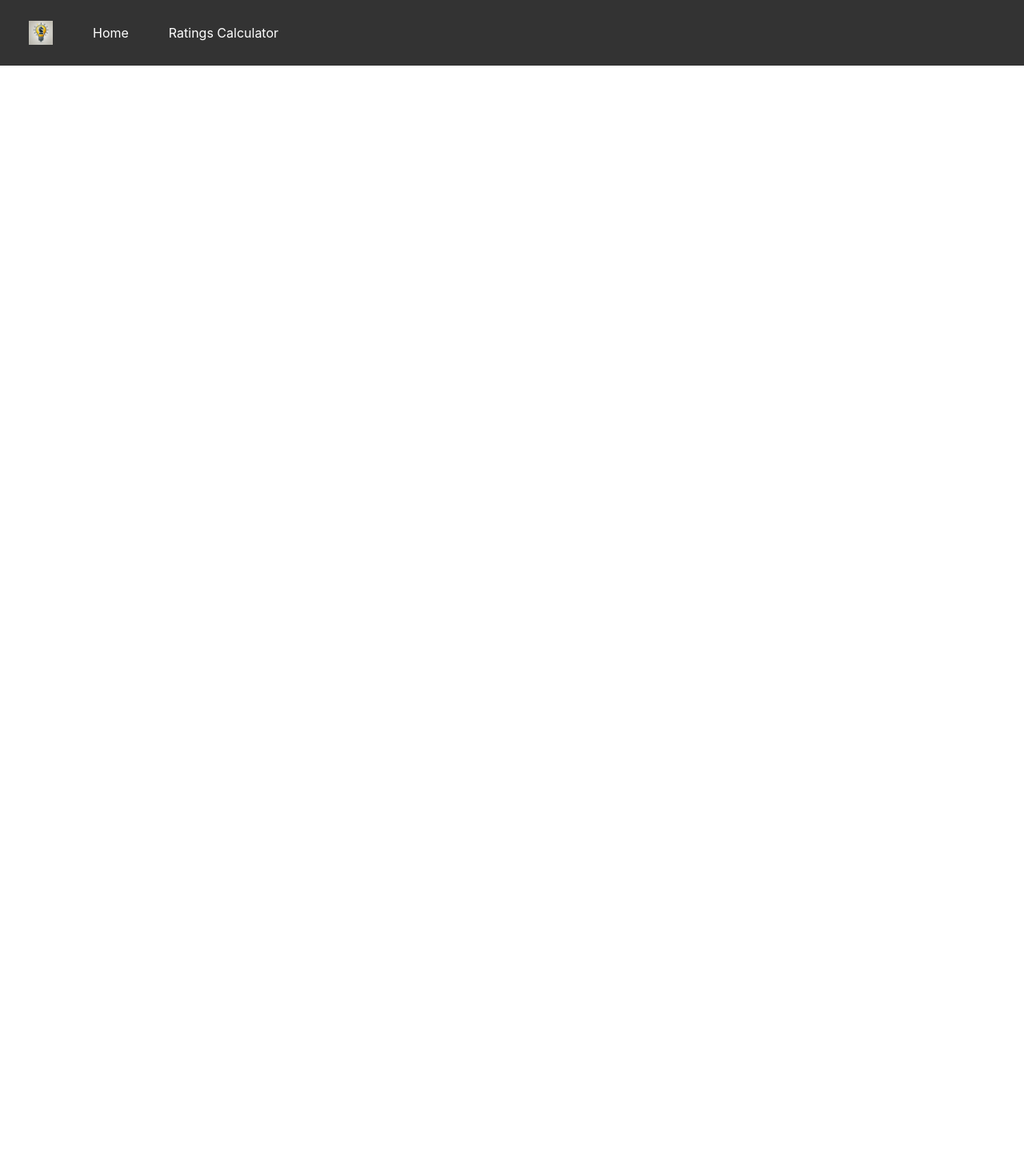
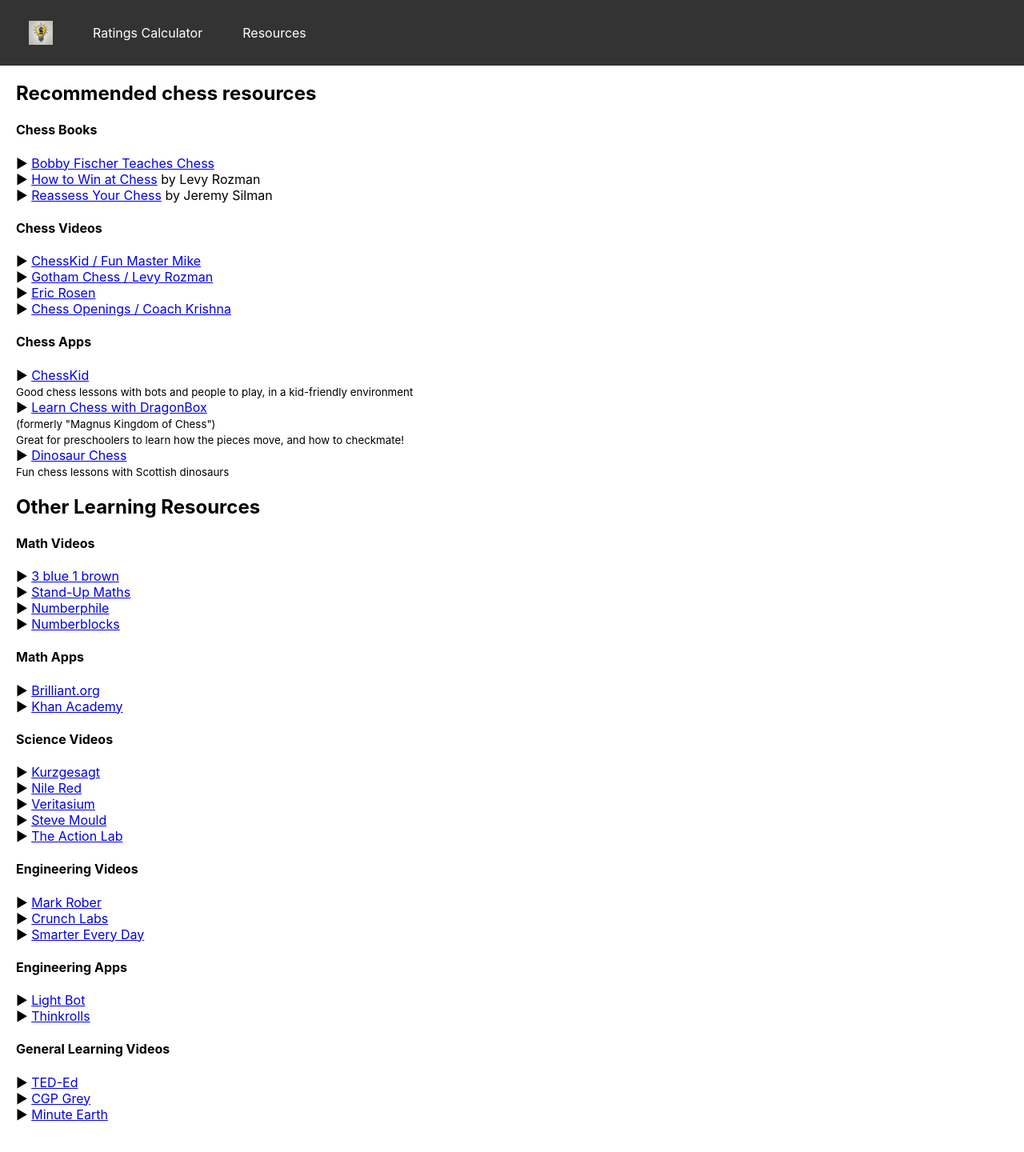
Before and after one commit to cpflames-2/onetris, a React (Create React App) app: page /resources in a window 1280 px wide. Shown: the top 1440 px of the page at 80% size. Before the commit the page ends 800 px from the top, so only its background shows below. Built offline with nearby package versions, Linux system fonts and the light colour scheme.

Commit message:
Resources page, and favicon.ico

```diff
--- a/src/App.js
+++ b/src/App.js
@@ -13,6 +13,7 @@
 import CellEffect from "./pages/CellEffect";
 import Ratings from "./pages/Ratings";
 import TopNav from "./components/TopNav";
+import Resources from "./pages/Resources";
 
 export default function App() {
   return (
@@ -49,6 +50,9 @@
         <Route path="/ratings" element={<ChessOnlyLayout />}>
           <Route index element={<Ratings />} />
         </Route>
+        <Route path="/resources" element={<ChessOnlyLayout />}>
+          <Route index element={<Resources />} />
+        </Route>
       </Routes>
     </BrowserRouter>
   );
--- a/src/components/TopNav.css
+++ b/src/components/TopNav.css
@@ -12,7 +12,7 @@
 }
 
 .logo-link {
-  padding: 5px 20px;  /* Smaller padding for the logo */
+  padding: 0px 10px;  /* Smaller padding for the logo */
 }
 
 .top-nav a {
--- a/src/components/TopNav.js
+++ b/src/components/TopNav.js
@@ -7,12 +7,12 @@
       <Link to="/" className="logo-link">
         <img
           src="/images/logo.webp"
-          alt="Logo"
+          alt="Home"
           className="nav-logo"
         />
       </Link>
-      <Link to="/">Home</Link>
       <Link to="/ratings">Ratings Calculator</Link>
+      <Link to="/resources">Resources</Link>
     </div>
   );
 }
--- a/src/pages/Home.js
+++ b/src/pages/Home.js
@@ -10,82 +10,8 @@
       <h3>How are ratings calculated at tournaments?</h3>
       Check out our <a href="/ratings">Interactive Ratings Calculator</a>
 
-      <h3>What are your recommended chess resources?</h3>
-
-      <h4>Chess Books</h4>
-      ▶ <a href="https://www.amazon.com/Bobby-Fischer-Teaches-Chess/dp/0553263153">Bobby Fischer Teaches Chess</a>
-      <br/>
-      ▶ <a href="https://www.amazon.com/How-Win-Chess-Ultimate-Beginners/dp/1984862073">How to Win at Chess</a> by Levy Rozman
-      <br/>
-      ▶ <a href="https://www.amazon.com/Reassess-Your-Chess/dp/1890085138">Reassess Your Chess</a> by Jeremy Silman
-
-
-      <h4>Chess Videos</h4>
-      ▶ <a href="https://www.youtube.com/@ChessKidOfficial">ChessKid / Fun Master Mike</a>
-      <br/>
-      ▶ <a href="https://www.youtube.com/@GothamChess">Gotham Chess / Levy Rozman</a>
-      <br/>
-      ▶ <a href="https://www.youtube.com/@eric-rosen">Eric Rosen</a>
-      <br/>
-      ▶ <a href="https://www.youtube.com/@KebuChess">Chess Openings / Coach Krishna</a>
-
-
-      <h4>Chess Apps</h4>
-      ▶ <a href="https://www.chesskid.com/app">ChessKid</a>
-      <br/> <small>Good chess lessons with bots and people to play, in a kid-friendly environment</small>
-      <br/>
-      ▶ <a href="https://dragonbox.com/products/learn-chess-with-dragonbox">Learn Chess with DragonBox</a>
-      <br/> <small>(formerly "Magnus Kingdom of Chess")</small>
-      <br/> <small>Great for preschoolers to learn how the pieces move, and how to checkmate!</small>
-      <br/>
-      ▶ <a href="https://play.google.com/store/apps/details?id=com.universis.dinosaurchess">Dinosaur Chess</a>
-      <br/> <small>Fun chess lessons with Scottish dinosaurs</small>
-
-      <h3>What other learning resources do you enjoy?</h3>
-
-      <h4>Math Videos</h4>
-      ▶ <a href="https://www.youtube.com/@3blue1brown">3 blue 1 brown</a>
-      <br/>
-      ▶ <a href="https://www.youtube.com/user/standupmaths">Stand-Up Maths</a>
-      <br/>
-      ▶ <a href="https://www.youtube.com/@numberphile">Numberphile</a>
-      <br/>
-      ▶ <a href="https://www.youtube.com/@Numberblocks">Numberblocks</a>
-
-      <h4>Math Apps</h4>
-      ▶ <a href="https://brilliant.org/">Brilliant.org</a>
-      <br/>
-      ▶ <a href="https://www.khanacademy.org/">Khan Academy</a>
-
-      <h4>Science Videos</h4>
-      ▶ <a href="https://www.youtube.com/@kurzgesagt">Kurzgesagt</a>
-      <br/>
-      ▶ <a href="https://www.youtube.com/@NileRed">Nile Red</a>
-      <br/>
-      ▶ <a href="https://www.youtube.com/@veritasium">Veritasium</a>
-      <br/>
-      ▶ <a href="https://www.youtube.com/@SteveMould">Steve Mould</a>
-      <br/>
-      ▶ <a href="https://www.youtube.com/@TheActionLab">The Action Lab</a>
-
-      <h4>Engineering Videos</h4>
-      ▶ <a href="https://www.youtube.com/@MarkRober">Mark Rober</a>
-      <br/>
-      ▶ <a href="https://www.youtube.com/@CrunchLabs">Crunch Labs</a>
-      <br/>
-      ▶ <a href="https://www.youtube.com/@smartereveryday">Smarter Every Day</a>
-
-      <h4>Engineering Apps</h4>
-      ▶ <a href="https://lightbot.com/">Light Bot</a>
-      <br/>
-      ▶ <a href="https://www.avokiddo.com/thinkrolls-app/">Thinkrolls</a>
-
-      <h4>General Learning Videos</h4>
-      ▶ <a href="https://www.youtube.com/@TEDEd">TED-Ed</a>
-      <br/>
-      ▶ <a href="https://www.youtube.com/@CGPGrey">CGP Grey</a>
-      <br/>
-      ▶ <a href="https://www.youtube.com/@MinuteEarth">Minute Earth</a>
+      <h3>What are resources to help me improve and learn?</h3>
+      Check out our <a href="/resources">Recommended Resources</a>
 
     </div>
   );
--- a/src/pages/Ratings.js
+++ b/src/pages/Ratings.js
@@ -1,4 +1,4 @@
-import { useState } from 'react';
+//import { useState } from 'react';
 
 function fmt(number) {
   return number > 0 ? `+${number.toFixed(0)}` : `${number.toFixed(0)}`;
--- /dev/null
+++ b/src/pages/Resources.js
@@ -0,0 +1,82 @@
+export default function Resources() {
+  return (
+    <div className="App" style={{ textAlign: 'left', margin: '20px' }}>
+      <h2>Recommended chess resources</h2>
+
+      <h4>Chess Books</h4>
+      ▶ <a href="https://www.amazon.com/Bobby-Fischer-Teaches-Chess/dp/0553263153">Bobby Fischer Teaches Chess</a>
+      <br/>
+      ▶ <a href="https://www.amazon.com/How-Win-Chess-Ultimate-Beginners/dp/1984862073">How to Win at Chess</a> by Levy Rozman
+      <br/>
+      ▶ <a href="https://www.amazon.com/Reassess-Your-Chess/dp/1890085138">Reassess Your Chess</a> by Jeremy Silman
+
+
+      <h4>Chess Videos</h4>
+      ▶ <a href="https://www.youtube.com/@ChessKidOfficial">ChessKid / Fun Master Mike</a>
+      <br/>
+      ▶ <a href="https://www.youtube.com/@GothamChess">Gotham Chess / Levy Rozman</a>
+      <br/>
+      ▶ <a href="https://www.youtube.com/@eric-rosen">Eric Rosen</a>
+      <br/>
+      ▶ <a href="https://www.youtube.com/@KebuChess">Chess Openings / Coach Krishna</a>
+
+
+      <h4>Chess Apps</h4>
+      ▶ <a href="https://www.chesskid.com/app">ChessKid</a>
+      <br/> <small>Good chess lessons with bots and people to play, in a kid-friendly environment</small>
+      <br/>
+      ▶ <a href="https://dragonbox.com/products/learn-chess-with-dragonbox">Learn Chess with DragonBox</a>
+      <br/> <small>(formerly "Magnus Kingdom of Chess")</small>
+      <br/> <small>Great for preschoolers to learn how the pieces move, and how to checkmate!</small>
+      <br/>
+      ▶ <a href="https://play.google.com/store/apps/details?id=com.universis.dinosaurchess">Dinosaur Chess</a>
+      <br/> <small>Fun chess lessons with Scottish dinosaurs</small>
+
+      <h2>Other Learning Resources</h2>
+
+      <h4>Math Videos</h4>
+      ▶ <a href="https://www.youtube.com/@3blue1brown">3 blue 1 brown</a>
+      <br/>
+      ▶ <a href="https://www.youtube.com/user/standupmaths">Stand-Up Maths</a>
+      <br/>
+      ▶ <a href="https://www.youtube.com/@numberphile">Numberphile</a>
+      <br/>
+      ▶ <a href="https://www.youtube.com/@Numberblocks">Numberblocks</a>
+
+      <h4>Math Apps</h4>
+      ▶ <a href="https://brilliant.org/">Brilliant.org</a>
+      <br/>
+      ▶ <a href="https://www.khanacademy.org/">Khan Academy</a>
+
+      <h4>Science Videos</h4>
+      ▶ <a href="https://www.youtube.com/@kurzgesagt">Kurzgesagt</a>
+      <br/>
+      ▶ <a href="https://www.youtube.com/@NileRed">Nile Red</a>
+      <br/>
+      ▶ <a href="https://www.youtube.com/@veritasium">Veritasium</a>
+      <br/>
+      ▶ <a href="https://www.youtube.com/@SteveMould">Steve Mould</a>
+      <br/>
+      ▶ <a href="https://www.youtube.com/@TheActionLab">The Action Lab</a>
+
+      <h4>Engineering Videos</h4>
+      ▶ <a href="https://www.youtube.com/@MarkRober">Mark Rober</a>
+      <br/>
+      ▶ <a href="https://www.youtube.com/@CrunchLabs">Crunch Labs</a>
+      <br/>
+      ▶ <a href="https://www.youtube.com/@smartereveryday">Smarter Every Day</a>
+
+      <h4>Engineering Apps</h4>
+      ▶ <a href="https://lightbot.com/">Light Bot</a>
+      <br/>
+      ▶ <a href="https://www.avokiddo.com/thinkrolls-app/">Thinkrolls</a>
+
+      <h4>General Learning Videos</h4>
+      ▶ <a href="https://www.youtube.com/@TEDEd">TED-Ed</a>
+      <br/>
+      ▶ <a href="https://www.youtube.com/@CGPGrey">CGP Grey</a>
+      <br/>
+      ▶ <a href="https://www.youtube.com/@MinuteEarth">Minute Earth</a>
+    </div>
+  );
+}
```
Also changed, not shown: 2 other files (tests, documents, lock files or other folders).
